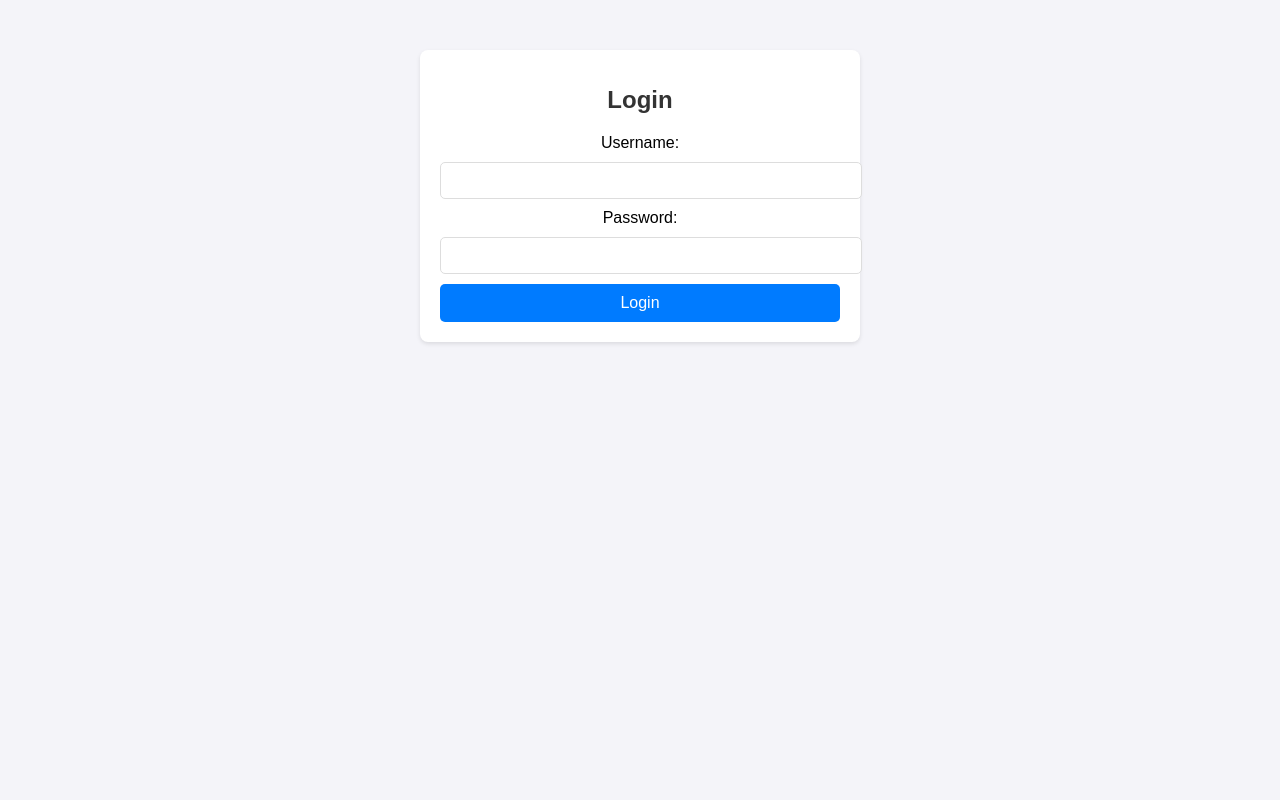
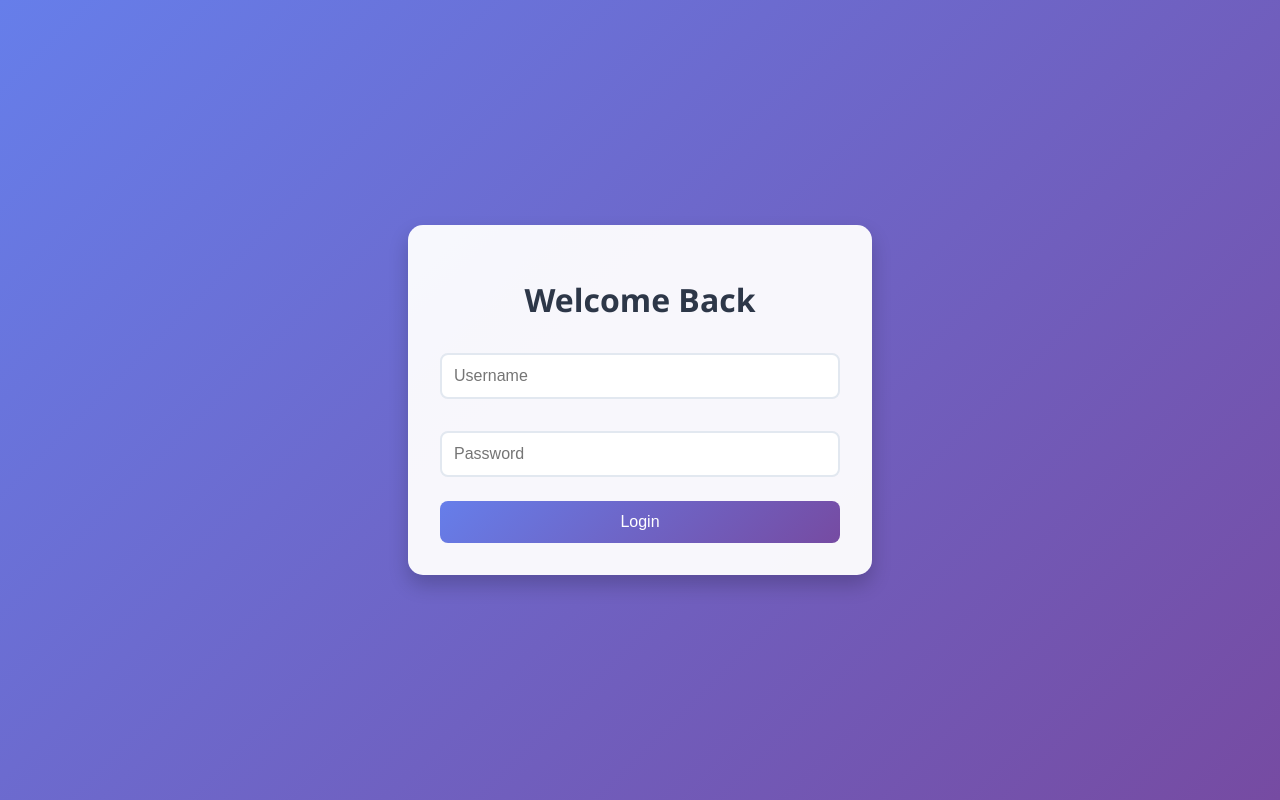
Before and after one commit to FreemanKevin/locust, a Flask app: page /login in a window 1280 px wide. Run offline with Flask 3, Linux system fonts and the light colour scheme; parts of the project's set-up code (start-up, migrations or seed data) failed here and were passed over.

Commit message:
update files.

```diff
--- a/app.py
+++ /dev/null
@@ -1,38 +0,0 @@
-from flask import Flask, request, render_template, redirect, url_for, make_response, abort
-import time
-
-app = Flask(__name__)
-
-# 用户登录信息（模拟用户验证）
-USER_DATA = {
-    "admin": "password123",
-}
-
-@app.route('/hello')
-def hello():
-    return "Hello, World!"
-
-@app.route('/sleep')
-def sleep():
-    time.sleep(5)  # 模拟延迟
-    return "This is a slower response."
-
-@app.route('/login', methods=['GET', 'POST'])
-def login():
-    if request.method == 'POST':
-        username = request.form.get('username')
-        password = request.form.get('password')
-        if username in USER_DATA and USER_DATA[username] == password:
-            return redirect(url_for('welcome', username=username))
-        else:
-            return make_response("Invalid credentials!", 401)
-    return render_template('login.html')
-
-@app.route('/welcome/<username>')
-def welcome(username):
-    if username in USER_DATA:
-        return render_template('welcome.html', username=username)
-    abort(403)
-
-if __name__ == '__main__':
-    app.run(debug=True)
--- /dev/null
+++ b/main.py
@@ -0,0 +1,111 @@
+from flask import Flask, request, render_template, redirect, url_for, make_response, abort
+import time
+import platform
+import sys
+import importlib.util
+import subprocess
+
+app = Flask(__name__)
+
+# 用户登录信息
+USER_DATA = {
+    "admin": "password123",
+}
+
+def check_dependencies():
+    """检查依赖是否已安装"""
+    required_packages = {
+        'Flask': 'flask',
+        'Werkzeug': 'werkzeug',
+        'Locust': 'locust'
+    }
+
+    # 根据操作系统添加对应的服务器包
+    if platform.system() == 'Windows':
+        required_packages['Waitress'] = 'waitress'
+    else:
+        required_packages['Gunicorn'] = 'gunicorn'
+
+    missing_packages = []
+
+    for package_name, import_name in required_packages.items():
+        if importlib.util.find_spec(import_name) is None:
+            missing_packages.append(package_name)
+
+    if missing_packages:
+        print('\n错误: 以下依赖包未安装:')
+        for package in missing_packages:
+            print(f'- {package}')
+        print('\n请运行以下命令安装依赖:')
+        print('pip install -r requirements.txt\n')
+        sys.exit(1)
+
+@app.route('/hello')
+def hello():
+    return "Hello, World!"
+
+@app.route('/sleep')
+def sleep():
+    time.sleep(2)
+    return "This is a slower response."
+
+@app.route('/login', methods=['GET', 'POST'])
+def login():
+    if request.method == 'POST':
+        username = request.form.get('username')
+        password = request.form.get('password')
+        if username in USER_DATA and USER_DATA[username] == password:
+            return redirect(url_for('welcome', username=username))
+        else:
+            return make_response("Invalid credentials!", 401)
+    return render_template('login.html')
+
+@app.route('/welcome/<username>')
+def welcome(username):
+    if username in USER_DATA:
+        return render_template('welcome.html', username=username)
+    abort(403)
+
+if __name__ == '__main__':
+    # 先检查依赖
+    check_dependencies()
+
+    print("\n正在启动服务器...")
+    if platform.system() == 'Windows':
+        from waitress import serve
+        print('使用Waitress服务器启动应用...')
+        print('服务器地址: http://127.0.0.1:5000')
+        print('可用接口:')
+        print('- 登录页面: http://127.0.0.1:5000/login')
+        print('- Hello接口: http://127.0.0.1:5000/hello')
+        print('- Sleep接口: http://127.0.0.1:5000/sleep\n')
+        serve(app, host='127.0.0.1', port=5000, threads=4)
+    else:
+        from gunicorn.app.base import BaseApplication
+        print('使用Gunicorn服务器启动应用...')
+        print('服务器地址: http://127.0.0.1:5000')
+        print('可用接口:')
+        print('- 登录页面: http://127.0.0.1:5000/login')
+        print('- Hello接口: http://127.0.0.1:5000/hello')
+        print('- Sleep接口: http://127.0.0.1:5000/sleep\n')
+
+        class StandaloneApplication(BaseApplication):
+            def __init__(self, app, options=None):
+                self.options = options or {}
+                self.application = app
+                super().__init__()
+
+            def load_config(self):
+                for key, value in self.options.items():
+                    self.cfg.set(key, value)
+
+            def load(self):
+                return self.application
+
+        options = {
+            'bind': '127.0.0.1:5000',
+            'workers': 4,
+            'worker_class': 'sync'
+        }
+        print('服务器地址: http://127.0.0.1:5000')
+        StandaloneApplication(app, options).run()
--- a/requirements.txt
+++ b/requirements.txt
@@ -1,4 +1,5 @@
 Flask
-Jinja2
 Werkzeug
-Locust
+locust
+waitress; platform_system=="Windows"
+gunicorn; platform_system!="Windows"
--- /dev/null
+++ b/static/css/login.css
@@ -0,0 +1,64 @@
+body {
+    font-family: 'Segoe UI', Tahoma, Geneva, Verdana, sans-serif;
+    background: linear-gradient(135deg, #667eea 0%, #764ba2 100%);
+    margin: 0;
+    padding: 0;
+    height: 100vh;
+    display: flex;
+    justify-content: center;
+    align-items: center;
+}
+
+.container {
+    background: rgba(255, 255, 255, 0.95);
+    padding: 2rem;
+    border-radius: 15px;
+    box-shadow: 0 10px 20px rgba(0, 0, 0, 0.2);
+    width: 100%;
+    max-width: 400px;
+    text-align: center;
+}
+
+h1 {
+    color: #2d3748;
+    margin-bottom: 1.5rem;
+    font-size: 2rem;
+}
+
+.form-group {
+    margin-bottom: 1rem;
+}
+
+input {
+    width: 100%;
+    padding: 12px;
+    margin: 8px 0;
+    border: 2px solid #e2e8f0;
+    border-radius: 8px;
+    font-size: 1rem;
+    transition: all 0.3s;
+    box-sizing: border-box;
+}
+
+input:focus {
+    border-color: #667eea;
+    outline: none;
+    box-shadow: 0 0 0 3px rgba(102, 126, 234, 0.25);
+}
+
+button {
+    background: linear-gradient(135deg, #667eea 0%, #764ba2 100%);
+    color: white;
+    padding: 12px 24px;
+    border: none;
+    border-radius: 8px;
+    font-size: 1rem;
+    cursor: pointer;
+    width: 100%;
+    transition: transform 0.2s;
+}
+
+button:hover {
+    transform: translateY(-2px);
+    box-shadow: 0 5px 15px rgba(0, 0, 0, 0.2);
+}
--- a/static/css/styles.css
+++ /dev/null
@@ -1,48 +0,0 @@
-body {
-    font-family: Arial, sans-serif;
-    background-color: #f4f4f9;
-    margin: 0;
-    padding: 0;
-}
-
-.container {
-    max-width: 400px;
-    margin: 50px auto;
-    padding: 20px;
-    background: #ffffff;
-    box-shadow: 0 2px 4px rgba(0, 0, 0, 0.1);
-    border-radius: 8px;
-    text-align: center;
-}
-
-h1 {
-    font-size: 1.5em;
-    color: #333;
-}
-
-form {
-    margin-top: 20px;
-}
-
-input[type="text"], input[type="password"] {
-    width: 100%;
-    padding: 10px;
-    margin: 10px 0;
-    border: 1px solid #ddd;
-    border-radius: 5px;
-}
-
-button {
-    padding: 10px 15px;
-    background-color: #007BFF;
-    color: #fff;
-    border: none;
-    border-radius: 5px;
-    cursor: pointer;
-    width: 100%;
-    font-size: 1em;
-}
-
-button:hover {
-    background-color: #0056b3;
-}
--- a/static/js/scripts.js
+++ /dev/null
@@ -1,3 +0,0 @@
-document.addEventListener('DOMContentLoaded', () => {
-    console.log('Login page loaded');
-});
--- a/templates/login.html
+++ b/templates/login.html
@@ -2,21 +2,21 @@
 <html lang="en">
 <head>
     <meta charset="UTF-8">
-    <meta name="viewport" content="width=device-width, initial-scale=1.0">
     <title>Login</title>
-    <link rel="stylesheet" href="{{ url_for('static', filename='css/styles.css') }}">
+    <link rel="stylesheet" href="{{ url_for('static', filename='css/login.css') }}">
 </head>
 <body>
     <div class="container">
-        <h1>Login</h1>
+        <h1>Welcome Back</h1>
         <form action="{{ url_for('login') }}" method="post">
-            <label for="username">Username:</label>
-            <input type="text" id="username" name="username" required>
-            <label for="password">Password:</label>
-            <input type="password" id="password" name="password" required>
+            <div class="form-group">
+                <input type="text" id="username" name="username" placeholder="Username" required>
+            </div>
+            <div class="form-group">
+                <input type="password" id="password" name="password" placeholder="Password" required>
+            </div>
             <button type="submit">Login</button>
         </form>
     </div>
-    <script src="{{ url_for('static', filename='js/scripts.js') }}"></script>
 </body>
 </html>
--- a/templates/welcome.html
+++ b/templates/welcome.html
@@ -2,9 +2,8 @@
 <html lang="en">
 <head>
     <meta charset="UTF-8">
-    <meta name="viewport" content="width=device-width, initial-scale=1.0">
     <title>Welcome</title>
-    <link rel="stylesheet" href="{{ url_for('static', filename='css/styles.css') }}">
+    <link rel="stylesheet" href="{{ url_for('static', filename='css/welcome.css') }}">
 </head>
 <body>
     <div class="container">
```
Also changed, not shown: locust_test.py (+78 -35 lines), static/css/welcome.css (added, +30 -0 lines), README.md.
